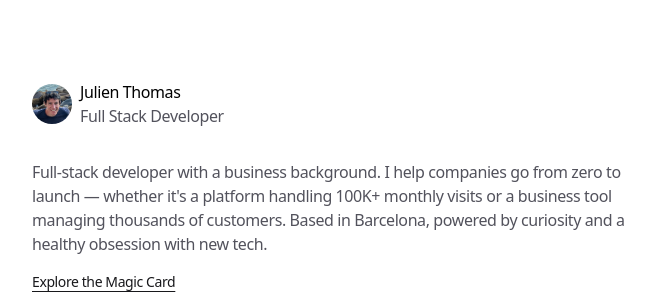
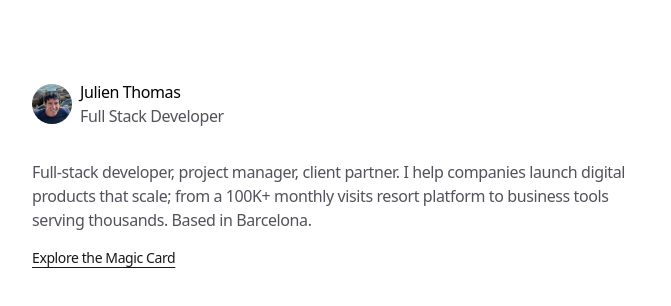
Before and after one commit to doncarlo5/projulienthomas, a Next.js app: page / in a window 1280 px wide. Shown: the top 306 px of the page, without its empty margins (304-975 px from the left). Built offline with nearby package versions, Linux system fonts and the light colour scheme.

Commit message:
Revise personal description in page.tsx for clarity and impact, emphasizing roles and contributions to digital product launches.

```diff
--- a/app/page.tsx
+++ b/app/page.tsx
@@ -203,11 +203,10 @@ export default function Personal() {
       >
         <div className="flex-1">
           <p className="text-zinc-600 dark:text-zinc-400">
-            Full-stack developer with a business background. I help companies go
-            from zero to launch — whether it's a platform handling 100K+ monthly
-            visits or a business tool managing thousands of customers. Based in
-            Barcelona, powered by curiosity and a healthy obsession with new
-            tech.
+            Full-stack developer, project manager, client partner. I help
+            companies launch digital products that scale; from a 100K+ monthly
+            visits resort platform to business tools serving thousands. Based in
+            Barcelona.
           </p>
           <Link
             href="/magic-card"
```
